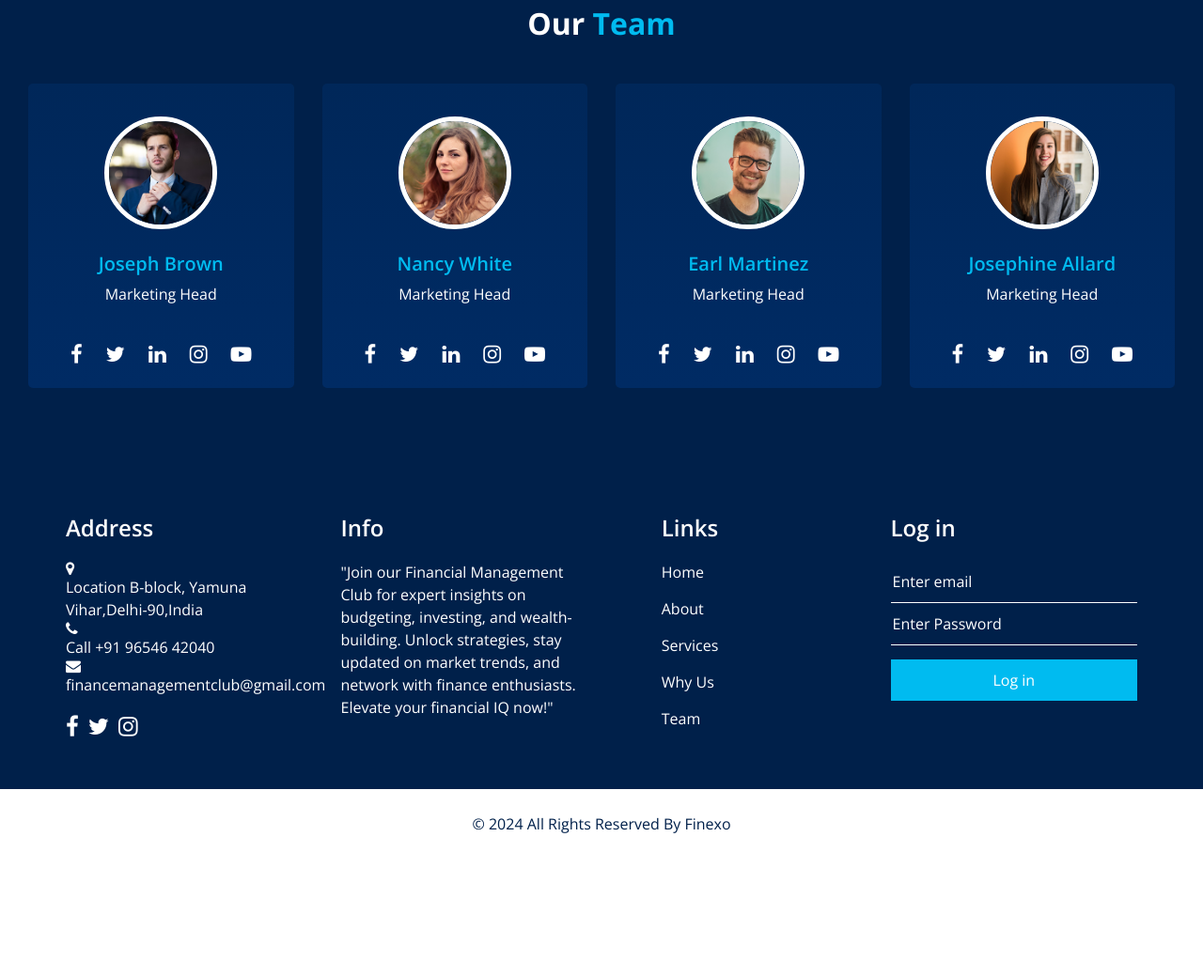
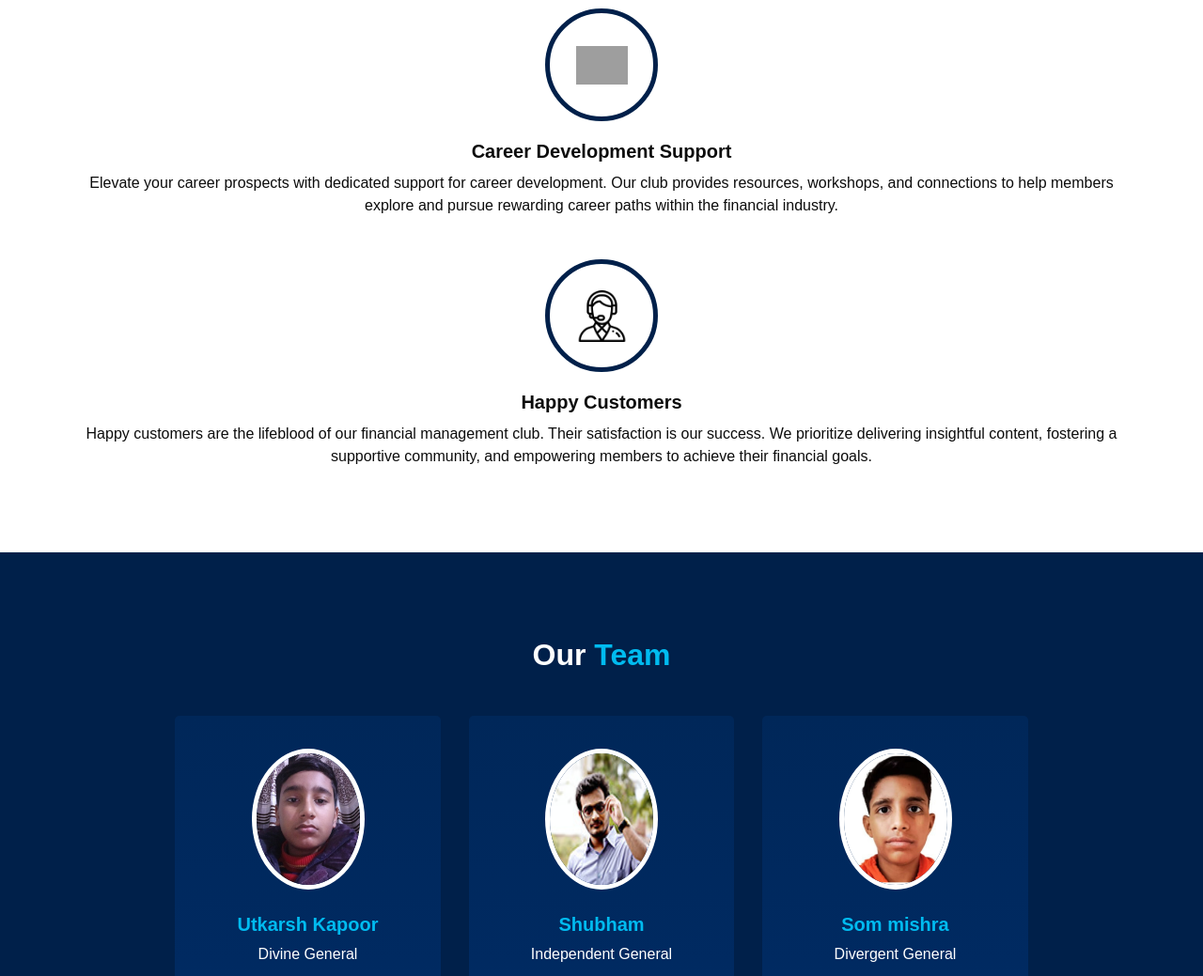
Before and after one commit to Finexoclub/Finexo, a plain HTML site: page index.html in a window 1280 px wide. Shown: the part 3576-4615 px from the top of the page at 94% size. Before the commit the page ends 4490 px from the top, so only its background shows below. Drawn offline with nearby package versions, Linux system fonts and the light colour scheme; some packages are replaced by stand-ins of ours; grey boxes are pictures that could not be loaded.

Commit message:
Add files via upload

```diff
--- a/index.html
+++ b/index.html
@@ -293,8 +293,93 @@ Welcome to our Financial Management Club, where we are dedicated to fostering a
         </div>
       </div>
     </div>
+    <div class="row">
+      <div class="col-md-6 ">
+        <div class="img-box">
+          <img src="https://s.yimg.com/ny/api/res/1.2/9WmC5xtZ191i8yQ6o6nzAg--/YXBwaWQ9aGlnaGxhbmRlcjt3PTY5MDtoPTM5MA--/https://media.zenfs.com/en_SG/News/e27/Vision_entrepreneurs_ecosystem.png" alt="">
+        </div>
+      </div>
+      <div class="col-md-6">
+        <div class="detail-box">
+          <h3>
+            Our vision
+          </h3>
+          <p>
+
+
+            Create a thriving Financial Management Club that serves as a dynamic hub for financial empowerment and knowledge exchange. Our vision is to foster a community where members gain a deep understanding of personal finance, investment strategies, and economic trends. Through engaging workshops, expert speaker sessions, and collaborative projects, we aim to equip our members with the skills needed to make informed financial decisions and navigate the complexities of the financial world.       </p>
+          <p>
+            By promoting financial literacy, fostering a supportive network, and encouraging innovation in financial management, our club aspires to empower individuals to achieve their financial goals and contribute to the economic well-being of our community.
+          </p>
+      <style>
+
+
+      </style>
+        </div>
+      </div>
+    </div>
+  </div>
   </section>
+  <section>
+    <style>
+      body {
+        font-family: Arial, sans-serif;
+      }
 
+      table {
+        width: 100%;
+        border-collapse: collapse;
+        margin-top: 20px;
+        margin-bottom: 20px;
+      }
+
+      th, td {color: white;
+        padding: 12px;
+        text-align: left;
+        border-bottom: 1px solid #c41182;
+      }
+
+      th {
+        background-color: #ce03c7;
+      }
+      td{
+        background-color: #871e84;
+      }
+    </style>
+
+  </head>
+  <body>
+
+    <h2 style="text-align: center;">Club Rules</h2>
+
+    <table>
+      <tr>
+        <th>Topic</th>
+         <th>Details</th>
+      </tr>
+      <tr>
+        <td>Emphasis on Ethical Behavior :</td>
+        <td>Adherence to ethical standards and financial regulations is crucial for the well-being of the club and its members.</td>
+      </tr>
+      <tr>
+        <td>Roles and Responsibilities :</td>
+        <td>Clearly define the roles and responsibilities of club members, including any leadership positions. This ensures a smooth functioning of the club.</td>
+      </tr>
+      <tr>
+        <td>Meeting Guidelines :</td>
+        <td>Establish guidelines for conducting meetings, ensuring that they are productive, respectful, and inclusive of all members.</td>
+      </tr>
+      <tr>
+        <td>Communication :</td>
+        <td>Specify how communication within the club should be carried out, promoting transparency and effective information sharing.</td>
+      </tr>
+      <tr>
+        <td>Decision-Making Processes :</td>
+        <td>Define the procedures for making decisions within the club, ensuring that they are democratic, fair, and in the best interest of the members.</td>
+      </tr>
+    </table>
+
+  </section>
   <!-- end about section -->
 
   <!-- why section -->
@@ -379,139 +464,98 @@ Expert management is the cornerstone of effective financial management, ensuring
         </h2>
       </div>
 
-      <div class="team_container">
-        <div class="row">
+
+      <div class="team_container ">
+        <div class="row justify-content-center">
           <div class="col-lg-3 col-sm-6">
-            <div class="box ">
+            <div class="box text-center ">
               <div class="img-box">
-                <img src="images/team-1.jpg" class="img1" alt="">
+                <img style="image-rendering: crisp-edges; object-fit: cover;" src="images/WhatsApp Image 2024-01-19 at 06.57.21_71ca3ca5.jpg" height="150px" width="250px" class="img1" alt="">
               </div>
               <div class="detail-box">
                 <h5>
-                  Joseph Brown
+                  Utkarsh Kapoor
                 </h5>
                 <p>
-                  Marketing Head
+                 Divine General
                 </p>
               </div>
               <div class="social_box">
-                <a href="#">
+                <a target="_blank" href="https://www.facebook.com/profile.php?id=61555388265822">
                   <i class="fa fa-facebook" aria-hidden="true"></i>
                 </a>
-                <a href="#">
+                <a target="_blank" href="https://twitter.com/financeman54931">
                   <i class="fa fa-twitter" aria-hidden="true"></i>
                 </a>
-                <a href="#">
-                  <i class="fa fa-linkedin" aria-hidden="true"></i>
-                </a>
-                <a href="#">
+
+                <a target="_blank" href="https://www.instagram.com/financemangementclub/#">
                   <i class="fa fa-instagram" aria-hidden="true"></i>
                 </a>
-                <a href="#">
-                  <i class="fa fa-youtube-play" aria-hidden="true"></i>
-                </a>
+
+
               </div>
             </div>
           </div>
+
           <div class="col-lg-3 col-sm-6">
-            <div class="box ">
+            <div class="box text-center ">
               <div class="img-box">
-                <img src="images/team-2.jpg" class="img1" alt="">
+                <img src="images/client1.jpg" height="150px" width="250px" class="img1" alt="">
               </div>
               <div class="detail-box">
                 <h5>
-                  Nancy White
+                  Shubham
                 </h5>
                 <p>
-                  Marketing Head
+                 Independent General
                 </p>
               </div>
               <div class="social_box">
-                <a href="#">
+                <a target="_blank" href="https://www.facebook.com/profile.php?id=61555388265822">
                   <i class="fa fa-facebook" aria-hidden="true"></i>
                 </a>
-                <a href="#">
+                <a target="_blank" href="https://twitter.com/financeman54931">
                   <i class="fa fa-twitter" aria-hidden="true"></i>
                 </a>
-                <a href="#">
-                  <i class="fa fa-linkedin" aria-hidden="true"></i>
-                </a>
-                <a href="#">
+
+                <a target="_blank" href="https://www.instagram.com/financemangementclub/#">
                   <i class="fa fa-instagram" aria-hidden="true"></i>
                 </a>
-                <a href="#">
-                  <i class="fa fa-youtube-play" aria-hidden="true"></i>
-                </a>
+
+
               </div>
             </div>
           </div>
+
           <div class="col-lg-3 col-sm-6">
-            <div class="box ">
+            <div class="box text-center">
               <div class="img-box">
-                <img src="images/team-3.jpg" class="img1" alt="">
+                <img style="image-rendering: crisp-edges; object-fit: cover; " src="images/Untitled design.jpg" height="150px" width="350px" class="img1" alt="">
               </div>
               <div class="detail-box">
                 <h5>
-                  Earl Martinez
+                  Som mishra
                 </h5>
                 <p>
-                  Marketing Head
+                  Divergent General
                 </p>
               </div>
               <div class="social_box">
-                <a href="#">
+                <a target="_blank" href="https://www.facebook.com/profile.php?id=61555388265822">
                   <i class="fa fa-facebook" aria-hidden="true"></i>
                 </a>
-                <a href="#">
+                <a target="_blank" href="https://twitter.com/financeman54931">
                   <i class="fa fa-twitter" aria-hidden="true"></i>
                 </a>
-                <a href="#">
-                  <i class="fa fa-linkedin" aria-hidden="true"></i>
-                </a>
-                <a href="#">
+
+                <a target="_blank" href="https://www.instagram.com/financemangementclub/#">
                   <i class="fa fa-instagram" aria-hidden="true"></i>
                 </a>
-                <a href="#">
-                  <i class="fa fa-youtube-play" aria-hidden="true"></i>
-                </a>
-              </div>
-            </div>
-          </div>
-          <div class="col-lg-3 col-sm-6">
-            <div class="box ">
-              <div class="img-box">
-                <img src="images/team-4.jpg" class="img1" alt="">
-              </div>
-              <div class="detail-box">
-                <h5>
-                  Josephine Allard
-                </h5>
-                <p>
-                  Marketing Head
-                </p>
-              </div>
-              <div class="social_box">
-                <a href="#">
-                  <i class="fa fa-facebook" aria-hidden="true"></i>
-                </a>
-                <a href="#">
-                  <i class="fa fa-twitter" aria-hidden="true"></i>
-                </a>
-                <a href="#">
-                  <i class="fa fa-linkedin" aria-hidden="true"></i>
-                </a>
-                <a href="#">
-                  <i class="fa fa-instagram" aria-hidden="true"></i>
-                </a>
-                <a href="#">
-                  <i class="fa fa-youtube-play" aria-hidden="true"></i>
-                </a>
+
               </div>
             </div>
           </div>
         </div>
-      </div>
-    </div>
   </section>
   <!-- end team section -->
 
@@ -600,18 +644,7 @@ Expert management is the cornerstone of effective financial management, ensuring
             </div>
           </div>
         </div>
-        <div class="col-md-6 col-lg-3 info_col ">
-          <h4>
-            Log in
-          </h4>
-          <form action="#">
-            <input type="text" placeholder="Enter email" />
-            <input type="password" placeholder="Enter Password" />
-            <button type="submit">
-              Log in
-            </button>
-          </form>
-        </div>
+
       </div>
     </div>
   </section>
```
Also changed, not shown: about.html (+31 -14 lines), service.html (+62 -14 lines), team.html (+47 -92 lines), why.html (+1 -13 lines), images/Untitled design (1).png (added), images/Untitled design.jpg (added), images/Untitled_design-removebg-preview.png (added), images/WhatsApp Image 2024-01-19 at 06.57.21_71ca3ca5.jpg (added).
